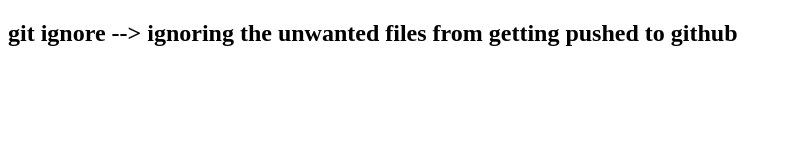
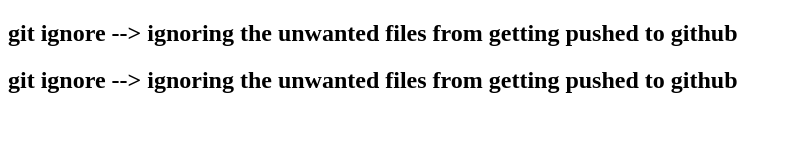
Before and after one commit to PriyankaTesting1/git-ignore-practice, a plain HTML site: page index.html in a window 1280 px wide. Shown: the whole page, without its empty margins (0-792 px from the left). Drawn offline with Linux system fonts and the light colour scheme.

Commit message:
git ignore file done

```diff
--- a/index.html
+++ b/index.html
@@ -7,5 +7,7 @@
 </head>
 <body>
   <h2>git ignore --> ignoring the unwanted files from getting pushed to github</h2>
+
+  <h2>git ignore --> ignoring the unwanted files from getting pushed to github</h2>
 </body>
 </html>
```
Also changed, not shown: 1 other file.
